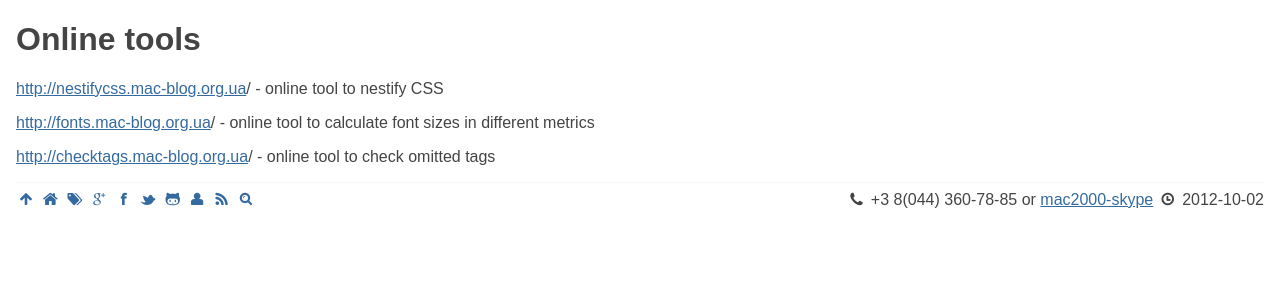
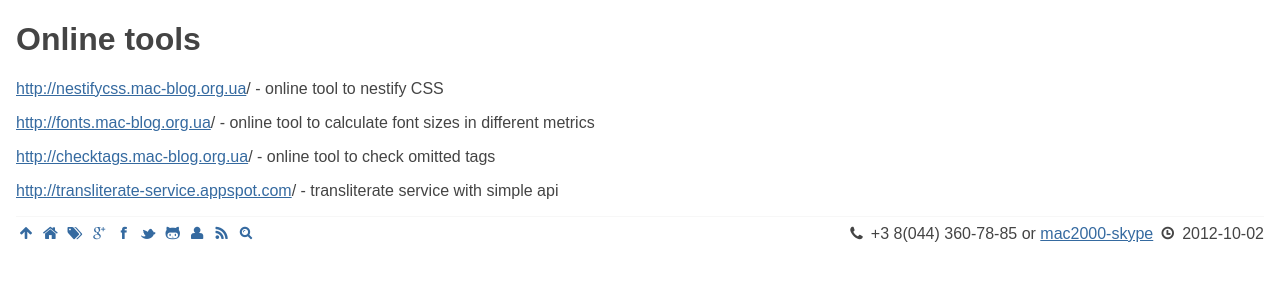
Before and after one commit to michaelbramwell/mac2000.github.com, a Jekyll site: the page built from howto/online-tools.md, in a window 1280 px wide. Shown: the top 300 px of the page. Built offline with Jekyll 4.4.1, drawn with Linux system fonts in a browser that asks for light colours.

Commit message:
transliterate service added

```diff
--- a/howto/online-tools.md
+++ b/howto/online-tools.md
@@ -8,3 +8,5 @@ http://nestifycss.mac-blog.org.ua/ - online tool to nestify CSS
 http://fonts.mac-blog.org.ua/ - online tool to calculate font sizes in different metrics
 
 http://checktags.mac-blog.org.ua/ - online tool to check omitted tags
+
+http://transliterate-service.appspot.com/ - transliterate service with simple api
```
